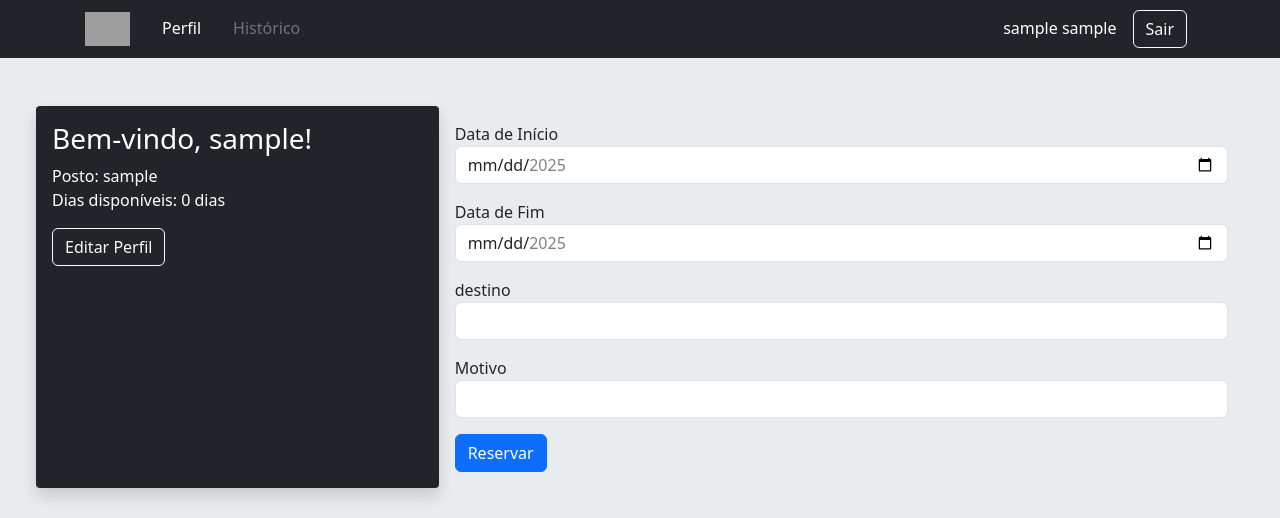
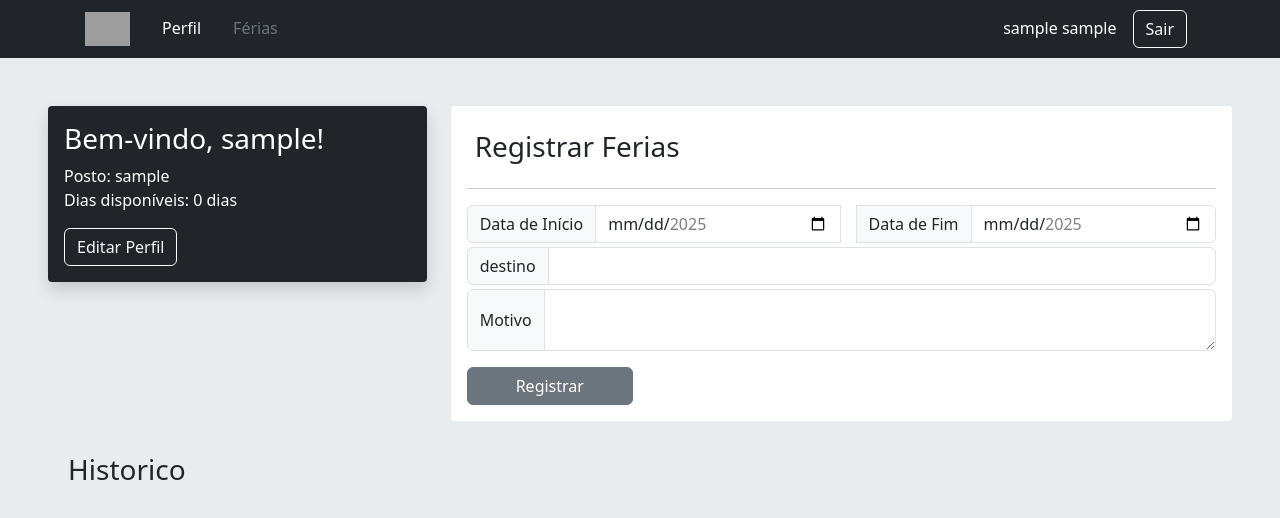
Before and after one commit to NathanCruzOficial/gestor-de-ferias, a Flask app: page /user/ in a window 1280 px wide. Shown: the top 518 px of the page. Run offline with Flask 3, Linux system fonts and the light colour scheme; the visitor is signed in with stand-in values (Sample User, id 1); data that the repository does not hold is empty; grey boxes are pictures that could not be loaded.

Commit message:
add:register

```diff
--- a/app/models/forms.py
+++ b/app/models/forms.py
@@ -1,5 +1,5 @@
 from flask_wtf import FlaskForm
-from wtforms import StringField, PasswordField, BooleanField, SubmitField, SelectField, DateField
+from wtforms import StringField, PasswordField, BooleanField, SubmitField, SelectField, DateField, TextAreaField, TelField
 from wtforms.validators import DataRequired, Email, ValidationError
 from flask import flash
 from datetime import date, timedelta
@@ -45,13 +45,15 @@ class RegisterForm(FlaskForm):
     military_id = StringField("id militar", validators=[DataRequired()])
     posto_grad = SelectField("posto/graduação", choices=patents, validators=[DataRequired()])
     nome_completo = StringField("nome completo", validators=[DataRequired()])
+    organization = SelectField("posto/graduação", choices=[("Companhia","Cia C GUEs - 9ª Bda Inf Mtz"),("Comando","GUEs - 9ª Bda Inf Mtz"),("Polícia do Exército","9º Pel PE")], validators=[DataRequired()])
+
     data_nascimento = DateField("data de nascimento", format='%Y-%m-%d', validators=[DataRequired()], render_kw={
             'max': (date.today() - relativedelta(years=19)).strftime('%Y-%m-%d'),  # Máximo: data atual
             'min': (date.today() - relativedelta(years=130)).strftime('%Y-%m-%d')  # Mínimo: 100 anos atrás
         })
     nivel = SelectField("nivel", choices=nvls, validators=[DataRequired()])
     email = StringField("email", validators=[DataRequired(), Email()])
-    telefone = StringField("telefone", validators=([phone_validator]))
+    telefone = TelField("telefone")
     submit = SubmitField('Registrar')
 
 class VacationForm(FlaskForm):
@@ -76,7 +78,7 @@ class VacationForm(FlaskForm):
 )
 
     destino = StringField("destino", validators=[DataRequired()])
-    motivo = StringField("Motivo")
+    motivo = TextAreaField("Motivo")
     detalhes = StringField("detalhes")
 
     def validate_data_fim(self, field):
--- a/app/models/tables.py
+++ b/app/models/tables.py
@@ -16,18 +16,20 @@ class User(db.Model, UserMixin):
     military_id = db.Column(db.String(30), unique=True, nullable=False)
     posto_grad = db.Column(db.String(30), nullable=False)
     nome_completo = db.Column(db.String(30), unique=True, nullable=False)
+    organization = db.Column(db.String(40), nullable=False)
     data_nascimento = db.Column(db.Date, nullable=False)
     nivel = db.Column(db.Integer, nullable=False, default=0)
     dias_disp = db.Column(db.Integer, nullable=False)
     email = db.Column(db.String(30), nullable=False)
     telefone = db.Column(db.String(30), nullable=False)
 
-    def __init__(self, username, password, military_id, posto_grad, nome_completo, data_nascimento, nivel, dias_disp, email, telefone):
+    def __init__(self, username, password, military_id, posto_grad, nome_completo, organization, data_nascimento, nivel, dias_disp, email, telefone):
         self.username = username
         self.password = generate_password_hash(password)  # Armazenando a senha de forma segura
         self.military_id = military_id
         self.posto_grad = posto_grad
         self.nome_completo = nome_completo
+        self.organization = organization
         self.data_nascimento = data_nascimento
         self.nivel = nivel
         self.dias_disp = dias_disp
--- a/app/routes/auth.py
+++ b/app/routes/auth.py
@@ -1,4 +1,4 @@
-from app.controllers.crud import reset_all_db
+from app.controllers.crud import create_admin
 from app.models.tables import User
 from flask import Blueprint, render_template, redirect, url_for, flash
 from flask_login import login_user
@@ -9,6 +9,7 @@ auth_bp = Blueprint('auth', __name__)
 
 @auth_bp.route('/', methods=['GET', 'POST'])
 def login():
+    create_admin()
     form = LoginForm()
     if form.validate_on_submit():
         username = str(form.username.data)
--- a/app/routes/user.py
+++ b/app/routes/user.py
@@ -51,11 +51,11 @@ def home():
 
     return render_template("user/home.html", form=form, ferias=my_vacations)
 
-@user_bp.route('/historico')
+@user_bp.route('/ferias')
 @required_level(2)
-def historico():
+def ferias():
     vacations = Vacations.query.join(User).all()
-    return render_template("user/historico.html", registros = vacations)
+    return render_template("user/ferias.html", registros = vacations)
 
 @user_bp.route('/imprimir')
 @required_level(2)
@@ -77,6 +77,8 @@ def register():
 
         military_id = form.military_id.data
 
+        organization = form.organization.data
+
         nome_completo = str(form.nome_completo.data)
         nome_completo = nome_completo.upper()
 
@@ -90,7 +92,7 @@ def register():
         if confirm_password == password:
             if username in nome_completo:
                 if not User.query.filter_by(nome_completo=nome_completo).first():
-                    user = User(username=username, password=password, military_id=military_id, nome_completo=nome_completo,dias_disp=0, posto_grad=posto_grad, data_nascimento=data_nascimento, nivel=nivel, email=email, telefone=telefone)
+                    user = User(username=username, password=password, military_id=military_id, organization=organization,nome_completo=nome_completo,dias_disp=0, posto_grad=posto_grad, data_nascimento=data_nascimento, nivel=nivel, email=email, telefone=telefone)
 
                     crud.create(user)
                     flash('Registro realizado com sucesso!', 'success')
--- a/app/templates/layouts/navbar.html
+++ b/app/templates/layouts/navbar.html
@@ -1,6 +1,6 @@
 <ul class="nav nav-underline col-12 col-lg-auto me-lg-auto mb-2 px-3 justify-content-center mb-md-0">
   <li><a href="{{ url_for('user.home') }}" class="nav-link px-2 {% if request.endpoint == 'user.home' %}text-white{% else %}text-secondary{% endif %}">Perfil</a></li>
-  <li><a href="{{ url_for('user.historico') }}" class="nav-link px-2 {% if request.endpoint == 'user.historico' %}text-white{% else %}text-secondary{% endif %}">Histórico</a></li>
+  <li><a href="{{ url_for('user.ferias') }}" class="nav-link px-2 {% if request.endpoint == 'user.historico' %}text-white{% else %}text-secondary{% endif %}">Férias</a></li>
 
   {% if current_user.nivel >= 2 %}
       <li><a href="{{ url_for('user.imprimir') }}" class="nav-link px-2 {% if request.endpoint == 'user.imprimir' %}text-white{% else %}text-secondary{% endif %}">Imprimir</a></li>
--- a/app/templates/user/home.html
+++ b/app/templates/user/home.html
@@ -4,7 +4,8 @@
 
 {% block content %}
 <div class="row">
-    <div class="col-4 text-bg-dark bg-dark p-3 rounded-1 shadow">
+    <div class="col-4">
+        <div class="text-bg-dark bg-dark p-3 rounded-1 shadow">
             <h3>Bem-vindo, {{ current_user.nome_completo.split(' ')[0] }}!</h3>
             <p>
                 Posto: {{ current_user.posto_grad }} <br>
@@ -12,36 +13,43 @@
             </p>
             <button class="btn btn-outline-light">Editar Perfil</button>
         </div>
+    </div>
 <!-- =======================================Registrar Férias=========================================== -->
-    <div class="col-8 p-3">
+    <div class="col-8">
+        <div class="bg-white p-3 rounded-1 h-100 ">
         {% if current_user.dias_disp == 0 %}
             <form action="{{ url_for('user.home') }}" method="post">
                 {{ form.csrf_token }}
 
-            <div class="mb-3">
-                {{ form.data_inicio.label }}
+                <h1 class="h3 p-2">Registrar Ferias</h1>
+                <hr>
+                <div class="input-group">
+                    {{ form.data_inicio.label(class="input-group-text") }}
                     {{ form.data_inicio(class="form-control", id="data-inicio") }}
-            </div>
-            <div class="mb-3">
-                {{ form.data_fim.label }}
+                <p class="mx-2"></p>
+                    {{ form.data_fim.label(class="input-group-text") }}
                     {{ form.data_fim(class="form-control", id="data-fim") }}
                 </div>
-            <div class="mb-3">
-                {{ form.destino.label }}
+                <div class="input-group my-1 ">
+                    {{ form.destino.label(class="input-group-text") }}
                     {{ form.destino(class="form-control") }}
                 </div>
-            <div class="mb-3">
-                {{ form.motivo.label }}
+                <div class="input-group my-1 ">
+                    {{ form.motivo.label(class="input-group-text") }}
                     {{ form.motivo(class="form-control") }}
                 </div>
                 <div class="mb-3">
                     <span id="dias"></span> <!-- Aqui vai aparecer o número de dias -->
                 </div>
-            <button type="submit" class="btn btn-primary">Reservar</button>
+                <button type="submit" class="btn btn-secondary px-5">Registrar</button>
                 {% else %}
-                <p> Seu período de férias acabou!</p>
+                <div class="text-center">
+                    <h1 class="h3 p-2 text-bg-warning">Aviso:</h1>
+                    <p class="text-info text-black"> Seus dias de dispensa terminaram!</p>
+                </div>
                 {% endif %}
             </form>
+        </div>
     </div>
 
 <!-- =======================================Histórico=========================================== -->
--- a/app/templates/user/registrador.html
+++ b/app/templates/user/registrador.html
@@ -16,11 +16,14 @@
       {{ form.csrf_token }}
       <h1 class="h3 mb-3 fw-normal">Registrar Usuário</h1>
 
+      <!-- Campo OM -->
+      {{ form.organization(class="form-control", _name="organization", id="organization", placeholder="OM") }}
+
       <!-- Campo Username -->
       <div class="mb-1">
         <label for="username" class="form-label">Nome de Guerra:</label>
         <div class="input-group mb-1">
-          {{ form.posto_grad(class="form-control", _name="posto_grad", id="posto_grad", placeholder="senha") }}
+          {{ form.posto_grad(class="form-control", _name="posto_grad", id="posto_grad", placeholder="p/g") }}
           {{ form.username(class="form-control",_name="nome_completo", id="username", placeholder="Nome de Guerra") }}
         </div>
       </div>
--- a/run.py
+++ b/run.py
@@ -2,5 +2,3 @@ from app import app
 
 if __name__ == '__main__':
     app.run(host='0.0.0.0', port=5000, debug=True)
-
-# 192.168.0.120 meu ipv4
```
Also changed, not shown: app/controllers/crud.py (+18 -4 lines), migrations/versions/8f8933033602_add_organization.py (added, +32 -0 lines), app/templates/user/ferias.html (renamed from app/templates/user/historico.html). Lines whose indentation alone changed are shown as unchanged.
